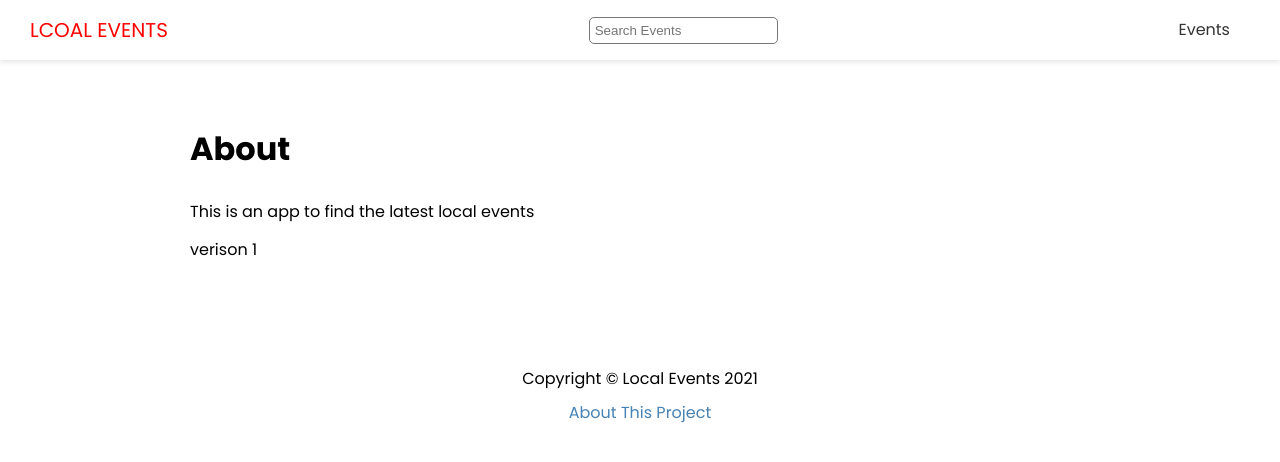
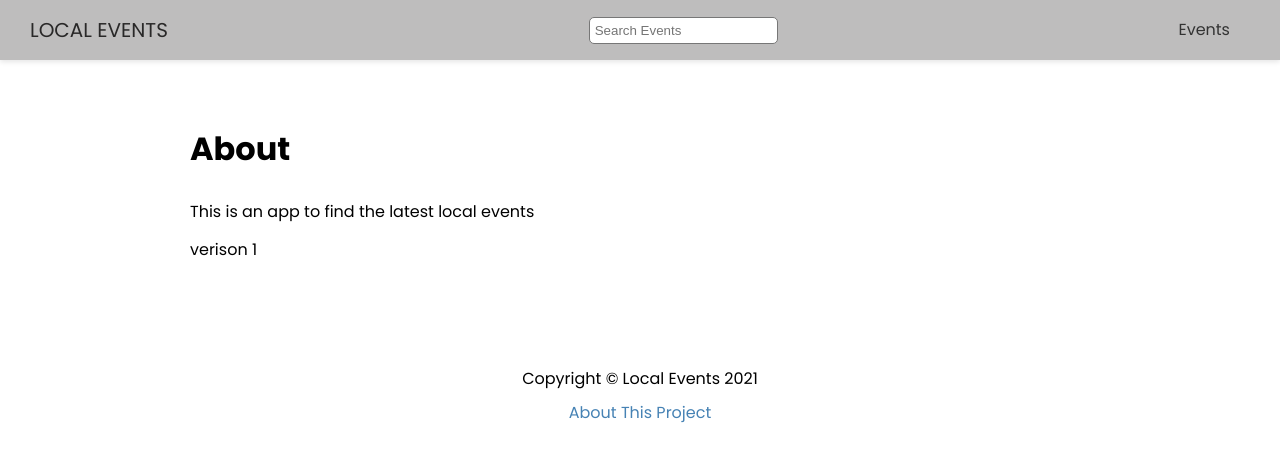
Before and after one commit to ChrisB32-cloud/Local-Events-App, a Next.js app: page /about in a window 1280 px wide. Shown: the top 462 px of the page. Built offline with nearby package versions, Linux system fonts and the light colour scheme.

Commit message:
Changed styles to header

```diff
--- a/components/Header.js
+++ b/components/Header.js
@@ -8,7 +8,7 @@ export default function Header() {
     return (
         <header className={styles.header}>
             <div className={styles.logo}>
-                <Link href='/'><a>Lcoal Events</a></Link>
+                <Link href='/'><a>Local Events</a></Link>
             </div>
             <SearchComp />
             <nav>
--- a/styles/Header.module.css
+++ b/styles/Header.module.css
@@ -2,7 +2,7 @@
     display: flex;
     justify-content: space-between;
     align-items: center;
-    background: #fff;
+    background: rgb(190, 189, 189);
     color: #333;
     height: 60px;
     padding: 0 30px;
@@ -14,8 +14,9 @@
     margin-right: 20px;
   }
 
+  /* Wouldn't be a bad primary text color */
   .header a:hover {
-    color: #000;
+    color: rgb(155, 130, 115);
   }
   .header ul {
     display: flex;
@@ -25,13 +26,13 @@
   }
 
   .logo {
-    color: red;
+    color: rgb(41, 40, 40);
     font-size: 20px;
     text-transform: uppercase;
   }
 
   .logo a {
-    color: red;
+    color: rgb(41, 40, 40);
   }
 
   @media (max-width: 768px) {
```
